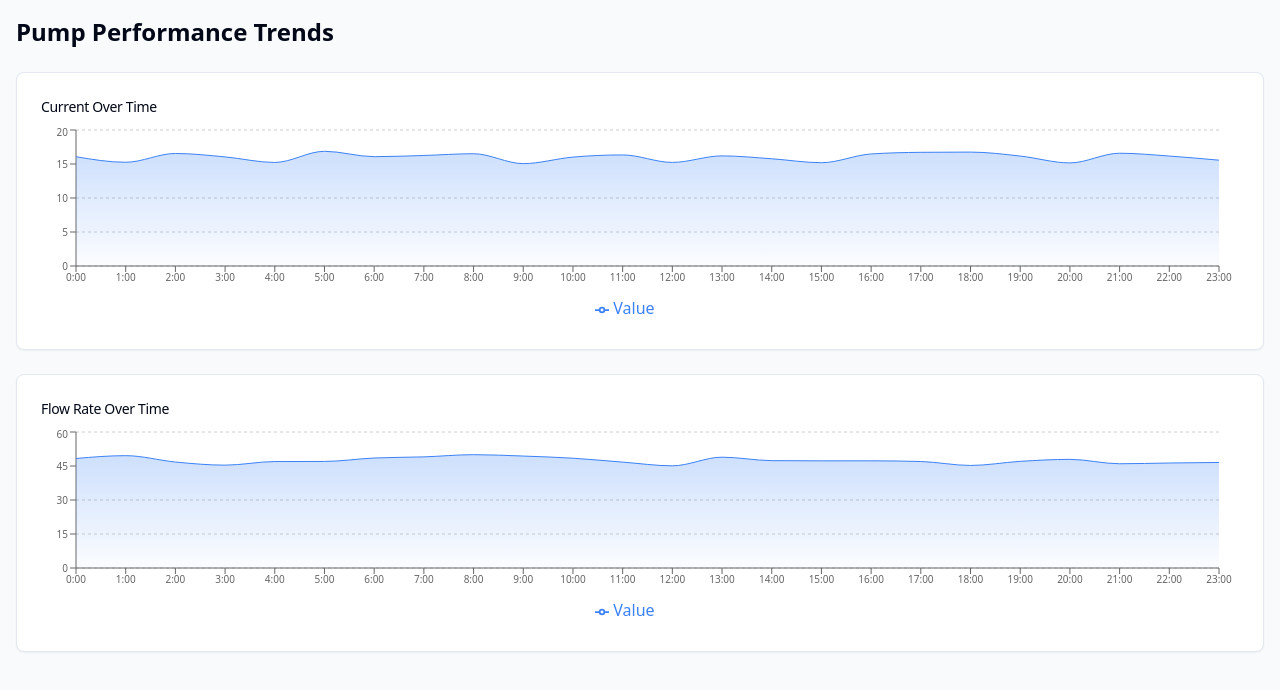
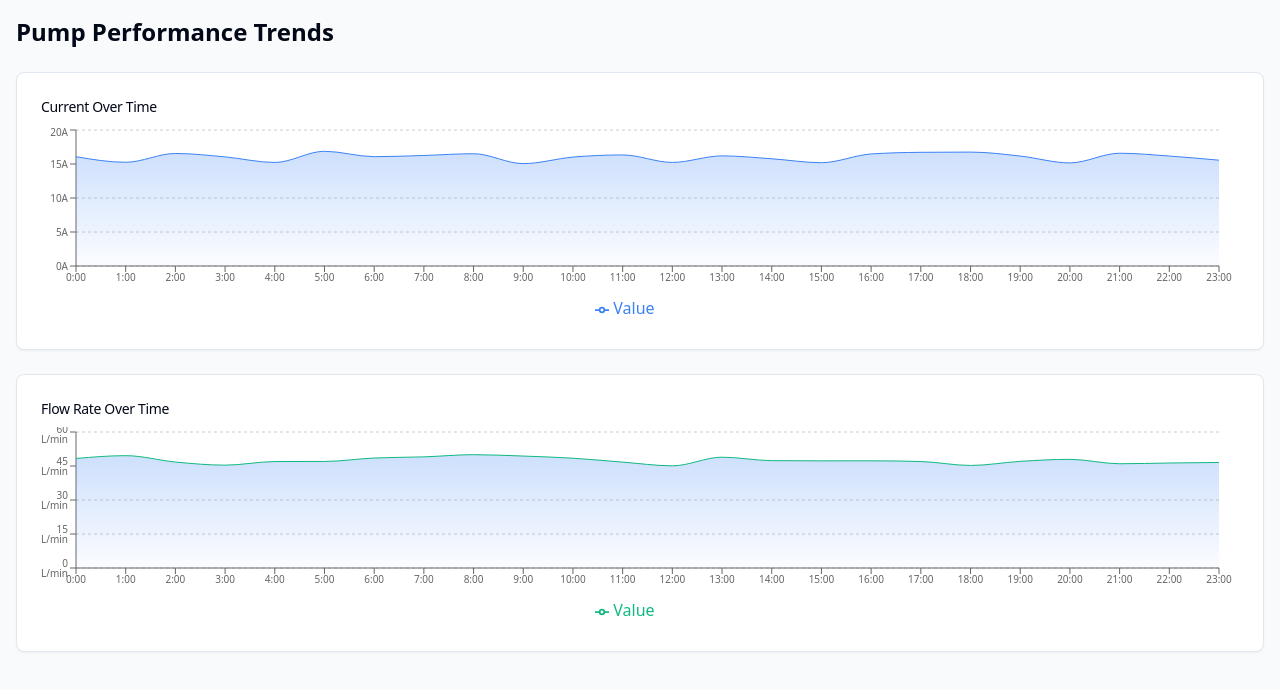
Before and after one commit to VenkatesaMG/pump-health-guardian, a React (Vite) app: page /trends in a window 1280 px wide. Shown: the top 690 px of the page. Built offline with nearby package versions, Linux system fonts and the light colour scheme.

Commit message:
Fix: Resolve TypeScript errors in Dashboard and Trends
Fixes TypeScript errors related to missing module 'axios' and incorrect prop types for TrendChart component.

```diff
--- a/package.json
+++ b/package.json
@@ -40,6 +40,7 @@
     "@radix-ui/react-toggle-group": "^1.1.0",
     "@radix-ui/react-tooltip": "^1.1.4",
     "@tanstack/react-query": "^5.56.2",
+    "axios": "^1.8.4",
     "class-variance-authority": "^0.7.1",
     "clsx": "^2.1.1",
     "cmdk": "^1.0.0",
--- a/src/components/pump/TrendChart.tsx
+++ b/src/components/pump/TrendChart.tsx
@@ -1,3 +1,4 @@
+
 import {
   Area,
   AreaChart,
@@ -24,15 +25,24 @@ interface TrendChartProps {
   dataKeys?: DataKeyConfig[];
   className?: string;
   timeFormat?: "hour" | "day" | "month";
+  color?: string; // Added color prop
+  unit?: string; // Added unit prop
 }
 
 export const TrendChart = ({
   title,
   data,
-  dataKeys = [{ key: "value", name: "Value", color: "#3b82f6", unit: "" }],
+  dataKeys,
   className,
   timeFormat = "hour",
+  color = "#3b82f6", // Default blue color
+  unit = "", // Default empty unit
 }: TrendChartProps) => {
+  // If dataKeys is not provided but color and/or unit are, create a default dataKey
+  const resolvedDataKeys = dataKeys || [
+    { key: "value", name: "Value", color: color, unit: unit },
+  ];
+
   const formatXAxis = (tickItem: string) => {
     const date = new Date(tickItem);
 
@@ -64,7 +74,7 @@ export const TrendChart = ({
               margin={{ top: 5, right: 20, left: 0, bottom: 5 }}
             >
               <defs>
-                {dataKeys.map((config) => (
+                {resolvedDataKeys.map((config) => (
                   <linearGradient
                     key={config.key}
                     id={`color-${config.key}`}
@@ -95,13 +105,13 @@ export const TrendChart = ({
                 tick={{ fontSize: 10 }}
               />
               <YAxis
-                tickFormatter={(value) => `${value}${dataKeys[0]?.unit || ""}`}
+                tickFormatter={(value) => `${value}${resolvedDataKeys[0]?.unit || ""}`}
                 width={35}
                 tick={{ fontSize: 10 }}
               />
               <Tooltip
                 formatter={(value: any, name: string, props: any) => {
-                  const found = dataKeys.find((k) => k.key === props.dataKey);
+                  const found = resolvedDataKeys.find((k) => k.key === props.dataKey);
                   return [
                     `${value}${found?.unit || ""}`,
                     found?.name || props.dataKey,
@@ -110,7 +120,7 @@ export const TrendChart = ({
                 labelFormatter={(label) => new Date(label).toLocaleString()}
               />
               <Legend />
-              {dataKeys.map((config) => (
+              {resolvedDataKeys.map((config) => (
                 <Area
                   key={config.key}
                   type="monotone"
```
Also changed, not shown: 1 other file (tests, documents, lock files or other folders).
